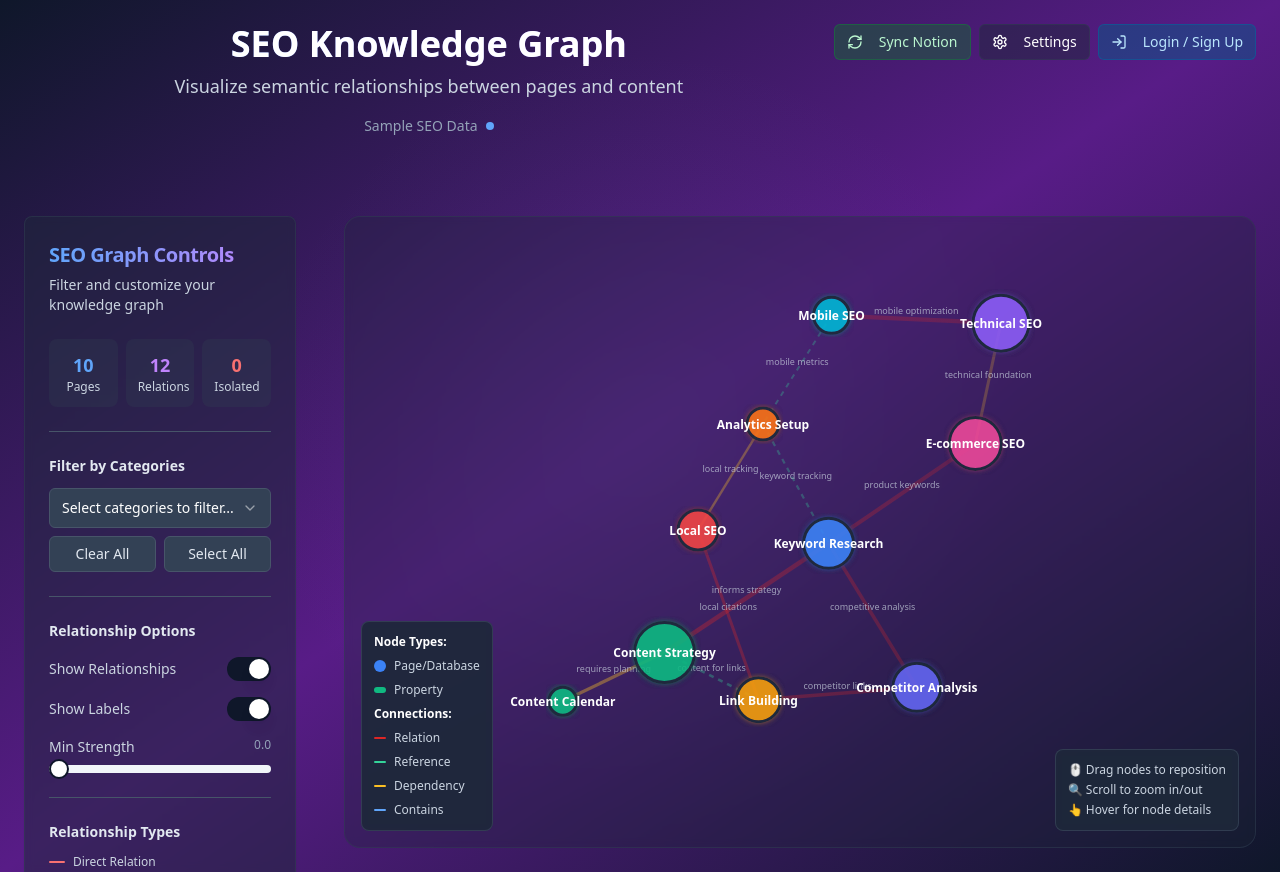
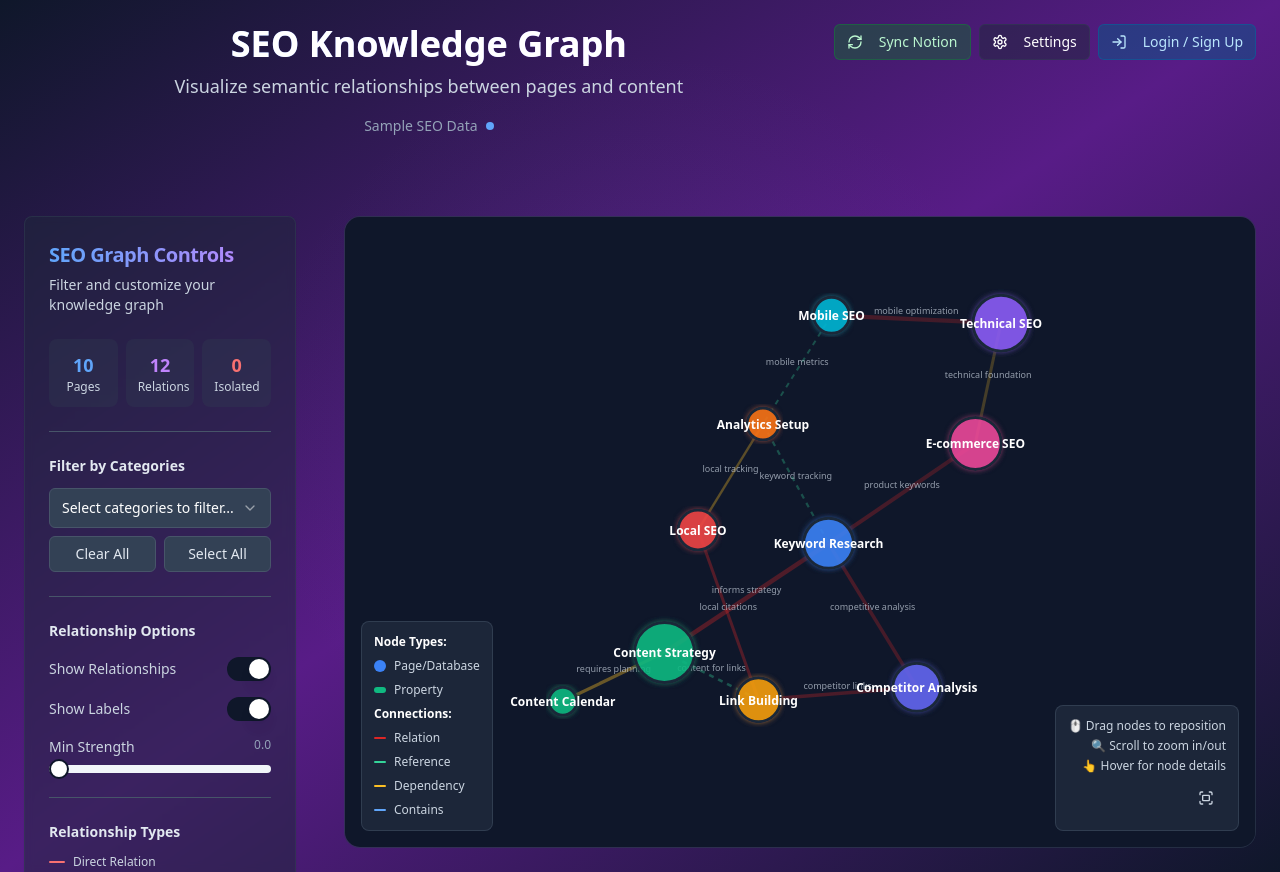
Before and after one commit to ai-agents-strategy/notion-knowledge-lens, a React (Vite) app: page / in a window 1280 px wide. Built offline with nearby package versions, Linux system fonts and the light colour scheme.

Commit message:
Add full screen toggle
Adds a full screen toggle to the UI for presenting the knowledge graph.

```diff
--- a/src/components/KnowledgeGraph.tsx
+++ b/src/components/KnowledgeGraph.tsx
@@ -1,6 +1,8 @@
 import { useEffect, useRef, useState } from "react";
 import * as d3 from "d3";
 import { DatabaseNode, DatabaseConnection } from "@/types/graph";
+import { Fullscreen } from "lucide-react"; // Import the Fullscreen icon
+import { Button } from "@/components/ui/button"; // Import Button for consistent styling
 
 interface KnowledgeGraphProps {
   nodes: DatabaseNode[];
@@ -10,7 +12,9 @@ interface KnowledgeGraphProps {
 
 export const KnowledgeGraph = ({ nodes, connections, showConnectionLabels }: KnowledgeGraphProps) => {
   const svgRef = useRef<SVGSVGElement>(null);
+  const graphContainerRef = useRef<HTMLDivElement>(null); // Ref for the full-screen element
   const [hoveredNode, setHoveredNode] = useState<string | null>(null);
+  const [isFullscreen, setIsFullscreen] = useState(false);
 
   const categoryColors: Record<string, string> = {
     database: "#3b82f6",
@@ -57,6 +61,31 @@ export const KnowledgeGraph = ({ nodes, connections, showConnectionLabels }: Kno
     dependency: "#fbbf24",
     contains: "#60a5fa",
   };
+
+  const toggleFullscreen = () => {
+    if (!graphContainerRef.current) return;
+
+    if (!document.fullscreenElement) {
+      graphContainerRef.current.requestFullscreen().catch((err) => {
+        console.error(`Error attempting to enable full-screen mode: ${err.message} (${err.name})`);
+      });
+    } else {
+      if (document.exitFullscreen) {
+        document.exitFullscreen();
+      }
+    }
+  };
+
+  useEffect(() => {
+    const handleFullscreenChange = () => {
+      setIsFullscreen(!!document.fullscreenElement);
+    };
+
+    document.addEventListener("fullscreenchange", handleFullscreenChange);
+    return () => {
+      document.removeEventListener("fullscreenchange", handleFullscreenChange);
+    };
+  }, []);
 
   useEffect(() => {
     if (!svgRef.current || nodes.length === 0) {
@@ -304,7 +333,7 @@ export const KnowledgeGraph = ({ nodes, connections, showConnectionLabels }: Kno
   }, [nodes, connections, showConnectionLabels, categoryColors, connectionColors]);
 
   return (
-    <div className="relative w-full h-full">
+    <div ref={graphContainerRef} className="relative w-full h-full bg-slate-900"> {/* Added bg for fullscreen */}
       <svg ref={svgRef} className="w-full h-full" />
 
       {hoveredNode && (
@@ -357,10 +386,19 @@ export const KnowledgeGraph = ({ nodes, connections, showConnectionLabels }: Kno
         </div>
       </div>
 
-      <div className="absolute bottom-4 right-4 bg-slate-800/90 backdrop-blur-sm rounded-lg p-3 border border-slate-600/50 text-slate-300 text-xs space-y-1 z-20">
+      <div className="absolute bottom-4 right-4 bg-slate-800/90 backdrop-blur-sm rounded-lg p-3 border border-slate-600/50 text-slate-300 text-xs space-y-1 z-20 flex flex-col items-end">
         <div>🖱️ Drag nodes to reposition</div>
         <div>🔍 Scroll to zoom in/out</div>
         <div>👆 Hover for node details</div>
+        <Button
+          variant="ghost"
+          size="icon"
+          onClick={toggleFullscreen}
+          className="mt-2 text-slate-300 hover:text-white hover:bg-slate-700/50 p-1"
+          title={isFullscreen ? "Exit fullscreen" : "Enter fullscreen"}
+        >
+          <Fullscreen className="w-5 h-5" />
+        </Button>
       </div>
     </div>
   );
```
